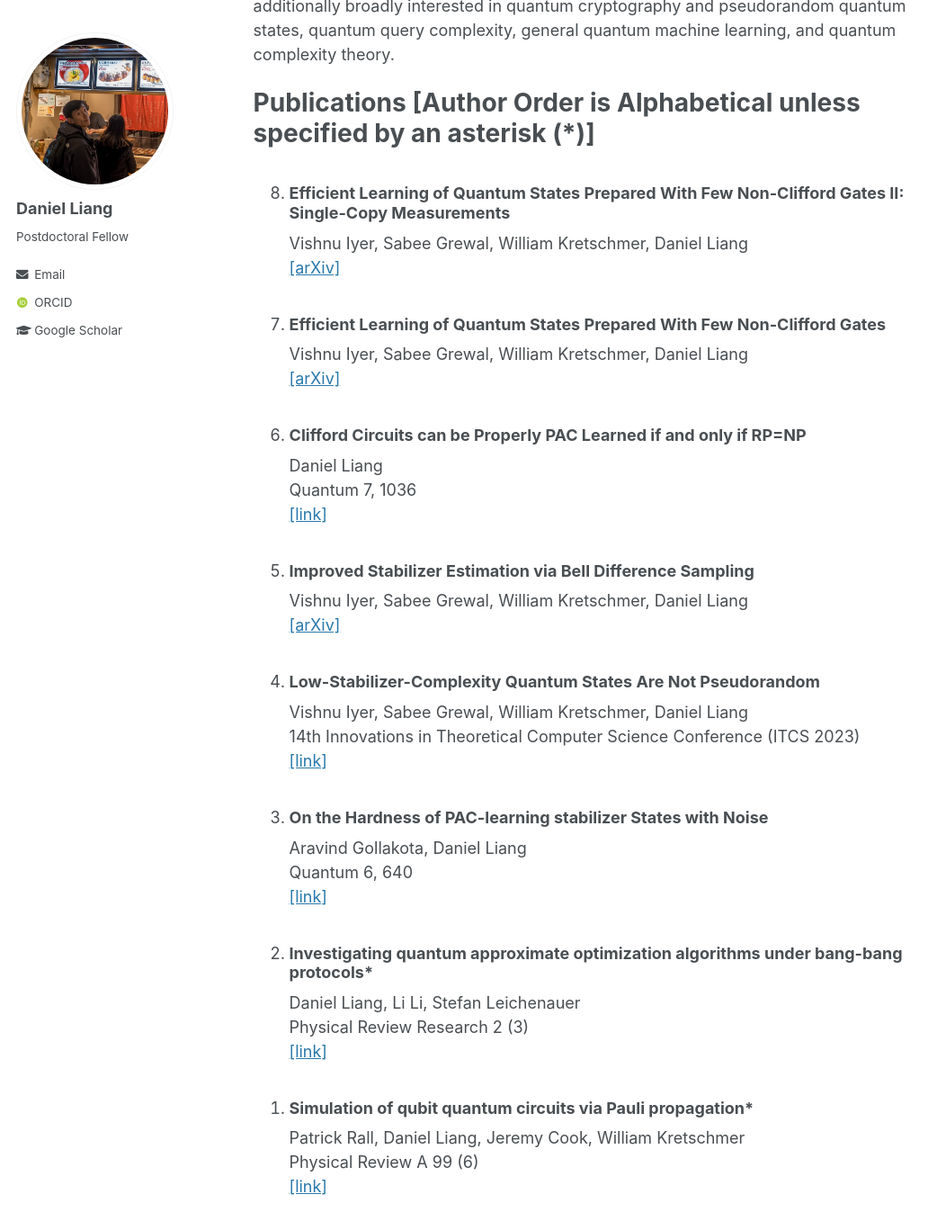
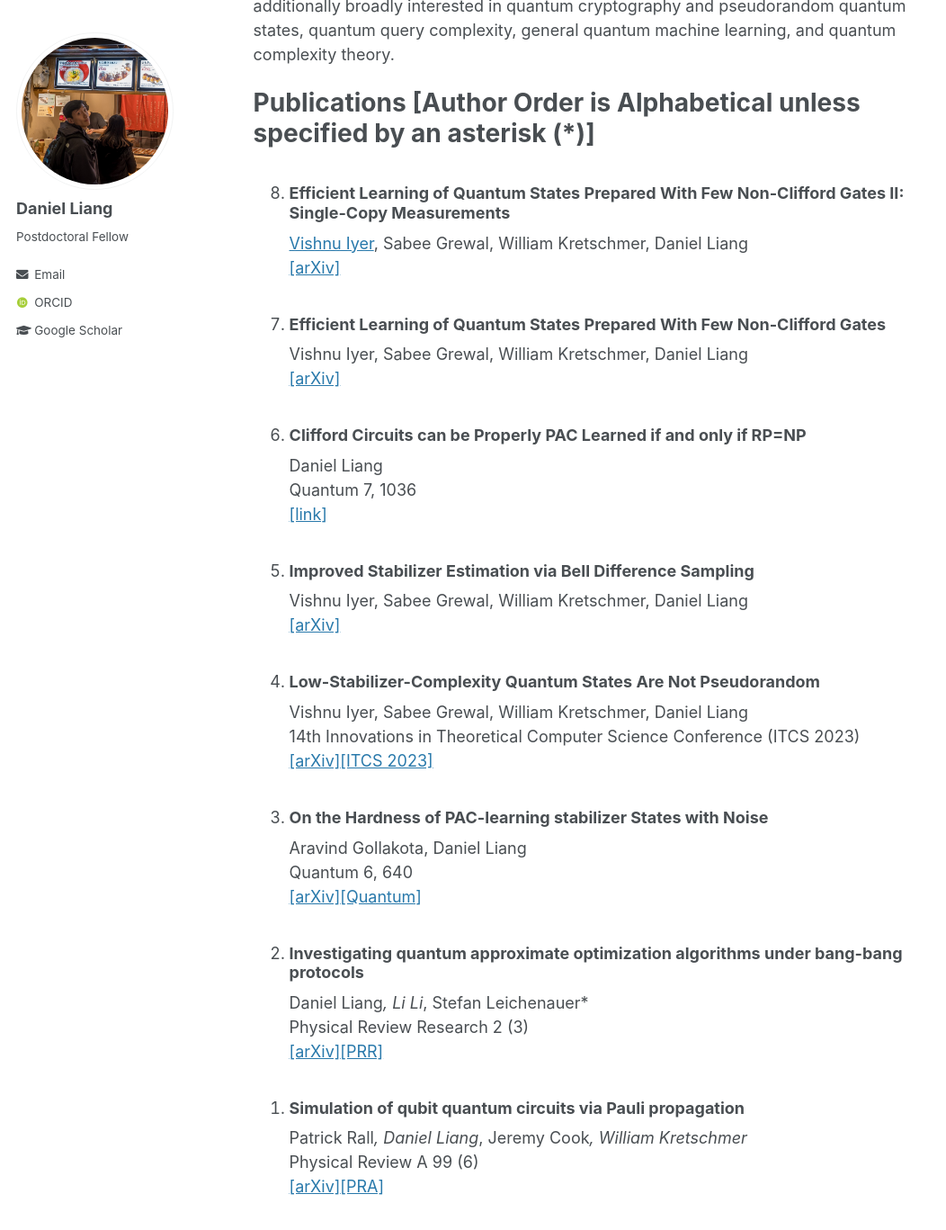
Before and after one commit to Daniel-You-Liang/Daniel-You-Liang.github.io, a Jekyll site: the page built from _pages/about.md, in a window 1280 px wide and 1400 px high, scrolled down 454 px. Shown: the top 1367 px of the window at 90% size, without its empty margins (0-1052 px from the left). Built offline with Jekyll 4.4.1, drawn with Linux system fonts in a browser that asks for light colours; some web fonts are replaced.

Commit message:
Test author links

```diff
--- a/_pages/about.md
+++ b/_pages/about.md
@@ -17,7 +17,7 @@ My focus is on the application of both classical and quantum statistical/computa
 Publications \[Author Order is Alphabetical unless specified by an asterisk (*)\]
 ======
 1. ### Efficient Learning of Quantum States Prepared With Few Non-Clifford Gates II: Single-Copy Measurements
-Vishnu Iyer, Sabee Grewal, William Kretschmer, Daniel Liang<br />[[arXiv]](https://arxiv.org/abs/2308.07175)
+[Vishnu Iyer](https://vishnuiyer.org/), Sabee Grewal, William Kretschmer, Daniel Liang<br />[[arXiv]](https://arxiv.org/abs/2308.07175)
 1. ### Efficient Learning of Quantum States Prepared With Few Non-Clifford Gates
 Vishnu Iyer, Sabee Grewal, William Kretschmer, Daniel Liang<br />[[arXiv]](https://arxiv.org/abs/2305.13409)
 1. ### Clifford Circuits can be Properly PAC Learned if and only if RP=NP
@@ -25,11 +25,11 @@ Daniel Liang<br />Quantum 7, 1036<br />[[link]](https://quantum-journal.org/pape
 1. ### Improved Stabilizer Estimation via Bell Difference Sampling
 Vishnu Iyer, Sabee Grewal, William Kretschmer, Daniel Liang<br />[[arXiv]](https://arxiv.org/abs/2304.13915)
 1. ### Low-Stabilizer-Complexity Quantum States Are Not Pseudorandom
-Vishnu Iyer, Sabee Grewal, William Kretschmer, Daniel Liang<br />14th Innovations in Theoretical Computer Science Conference (ITCS 2023)<br />[[link]](https://drops.dagstuhl.de/opus/volltexte/2023/17567/)
+Vishnu Iyer, Sabee Grewal, William Kretschmer, Daniel Liang<br />14th Innovations in Theoretical Computer Science Conference (ITCS 2023)<br />[[arXiv]](https://arxiv.org/abs/2209.14530)[[ITCS 2023]](https://doi.org/10.4230/LIPIcs.ITCS.2023.64)
 1. ### On the Hardness of PAC-learning stabilizer States with Noise
-Aravind Gollakota, Daniel Liang<br />Quantum 6, 640<br />[[link]](https://quantum-journal.org/papers/q-2022-02-02-640/)
-1. ### Investigating quantum approximate optimization algorithms under bang-bang protocols*
-Daniel Liang, Li Li, Stefan Leichenauer<br />Physical Review Research 2 (3)<br />[[link]](https://journals.aps.org/prresearch/abstract/10.1103/PhysRevResearch.2.033402)
-1. ### Simulation of qubit quantum circuits via Pauli propagation*
-Patrick Rall, Daniel Liang, Jeremy Cook, William Kretschmer<br />Physical Review A 99 (6)<br />[[link]](https://journals.aps.org/pra/abstract/10.1103/PhysRevA.99.062337)
+Aravind Gollakota, Daniel Liang<br />Quantum 6, 640<br />[[arXiv]](https://arxiv.org/abs/2102.05174)[[Quantum]](https://doi.org/10.22331%2Fq-2022-02-02-640)
+1. ### Investigating quantum approximate optimization algorithms under bang-bang protocols
+Daniel Liang*, Li Li*, Stefan Leichenauer*<br />Physical Review Research 2 (3)<br />[[arXiv]](https://arxiv.org/abs/2005.13103)[[PRR]](https://doi.org/10.1103%2Fphysrevresearch.2.033402)
+1. ### Simulation of qubit quantum circuits via Pauli propagation
+Patrick Rall*, Daniel Liang*, Jeremy Cook*, William Kretschmer*<br />Physical Review A 99 (6)<br />[[arXiv]](https://arxiv.org/abs/1901.09070)[[PRA]](https://doi.org/10.1103%2Fphysreva.99.062337)
 {: reversed="reversed"}
```
